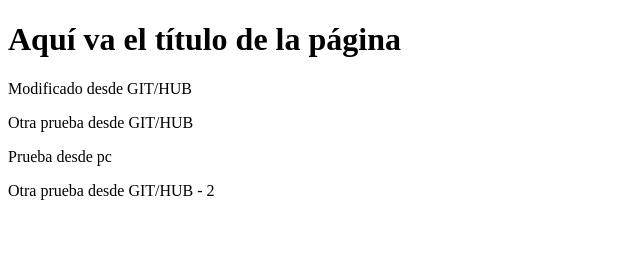
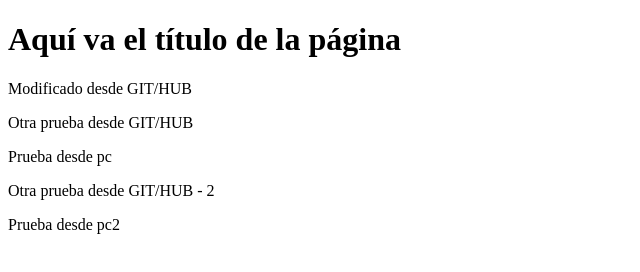
Before and after one commit to TheManGC/GIT-HUB-PInform-ticas---GLOBAL-, a plain HTML site: page index.html in a window 1280 px wide. Shown: the whole page, without its empty margins (0-640 px from the left). Drawn offline with Linux system fonts and the light colour scheme.

Commit message:
Otra prueba desde pc2

```diff
--- a/index.html
+++ b/index.html
@@ -11,5 +11,6 @@
     <p>Otra prueba desde GIT/HUB</p>
     <p>Prueba desde pc</p>
     <p>Otra prueba desde GIT/HUB - 2</p>
+    <p>Prueba desde pc2</p>
 </body>
 </html>
```
